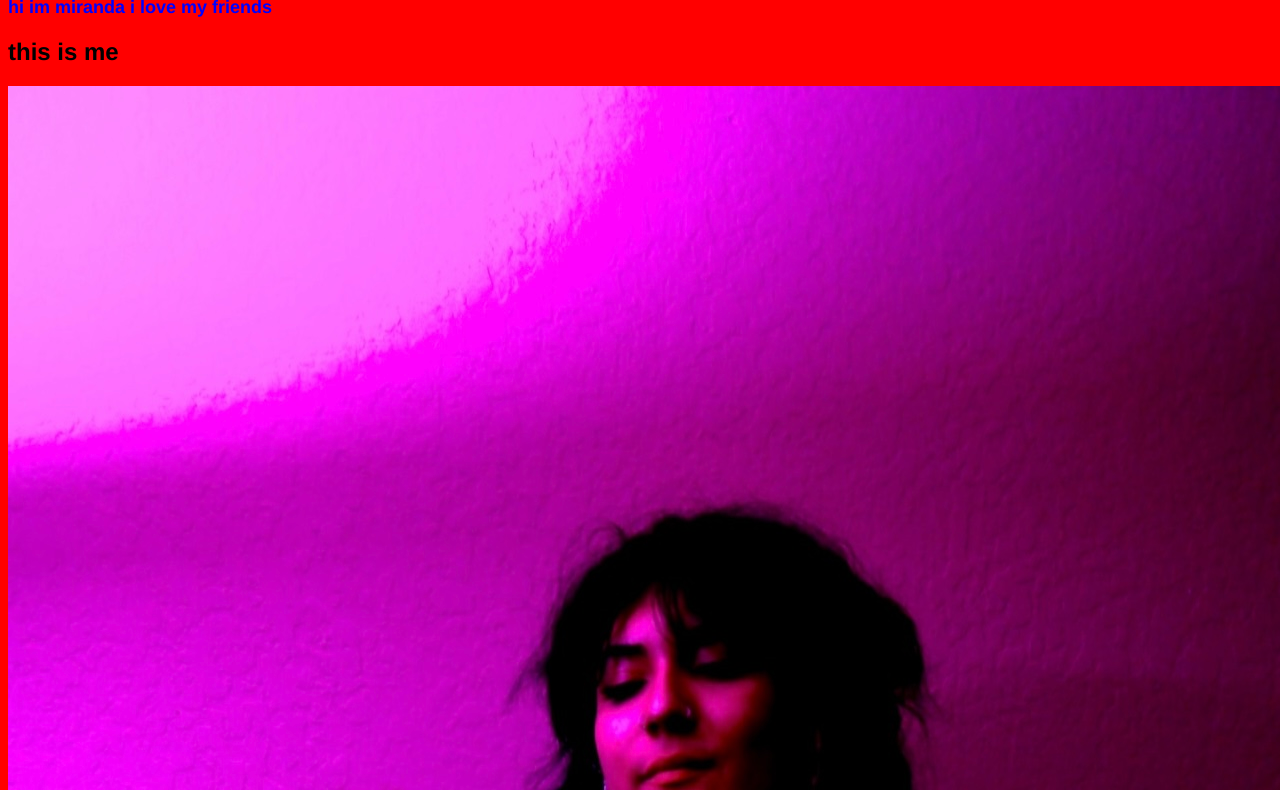
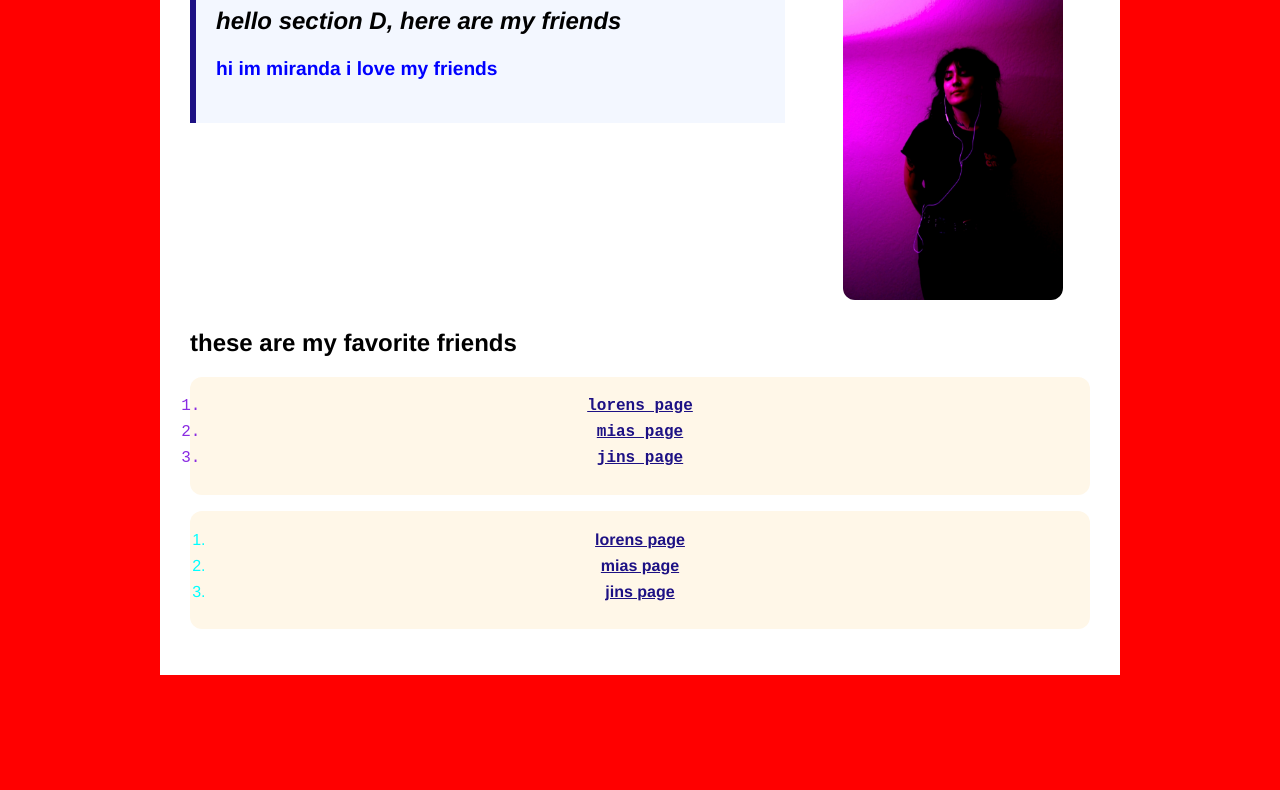
Before and after one commit to mirandapalladino/ART101-26b, a plain HTML site: page index.html in a window 1280 px wide. Shown: the part 131-921 px from the top of the page. After the commit the page ends 814 px from the top, so only its background shows below. Drawn offline with Linux system fonts and the light colour scheme.

Commit message:
finished lab 3

```diff
--- a/ex02.css
+++ b/ex02.css
@@ -16,9 +16,75 @@
 
 .highlight_03 {background-color:purple}
 /* add picture soon*/
-#small-monchhichi IMG {width: 100px}
+#small-monchhichi img {width: 100px}
 
 li.bestfriends {color: blueviolet}
 li.enemies {color:aqua }
 #funfont {font-family: 'Courier New', Courier, monospace;}
-#boringfont
+
+.profile {
+    text-align: center;
+    flex: 1;
+}
+
+#introduction {
+    background: #f3f7ff;
+    padding: 20px;
+    border-left: 6px solid #1d1184;
+    flex: 2;
+}
+
+#introduction h2 {
+    font-style: italic;
+    margin-top: 0;
+}
+
+#introduction p {
+    font-size: 120%;
+    line-height: 1.5;
+}
+
+
+.top-section {
+    display: flex;
+    gap: 30px;
+    align-items: flex-start;
+    margin: 0 0 25px 0;
+}
+
+#page {
+    max-width: 900px;
+    margin: 0 auto 0 auto;
+    background: white;
+    padding: 30px;
+}
+
+
+
+.profile img {
+    width: 220px;
+    border-radius: 12px;
+}
+
+.profile p {
+    font-size: 90%;
+}
+
+.navigation {
+    background: #fff7e8;
+    padding: 20px;
+    border-radius: 12px;
+}
+
+.navigation h2 {
+    margin-top: 0;
+}
+
+.navigation li {
+    margin-bottom: 8px;
+}
+
+.navigation a {
+    color: #1d1184;
+    font-weight: bold;
+}
--- a/index.html
+++ b/index.html
@@ -10,39 +10,55 @@
 
 <body>
 
-    <h1> mirandas favorite friends </h1>
+    <div id="page">
 
-    <h2> hello section D, here are my friends </h2>
+        <div class="top-section">
 
-    <p> hi im miranda i love my friends </p>
+            <div id="introduction">
+                <h1> mirandas favorite friends </h1>
+                <h2> hello section D, here are my friends </h2>
+                <p> hi im miranda i love my friends</p>
+            </div>
 
-    <h2> this is me </h2>
+            <div class="profile">
+                <h2> this is me </h2>
+                <img src="IMG_1105.jpg">
+            </div>
 
-    <img src = "IMG_1105.jpg">
+        </div>
 
-    <h2> these are my favorite friends </h2>
+        <h2> these are my favorite friends </h2>
 
-    <ol id = "funfont">
-        <li class = "bestfriends" > loren </li>
-        <a href = "exercises/loren.html"> lorens page </a> </li>
+        <ol id="funfont" class="navigation">
+            <li class="bestfriends">
+                <a href="exercises/loren.html">
+                    lorens page
+                </a>
+            </li>
 
-        <li class = "bestfriends" > mia </li>
-        <a href = "mia.html"> mias page </a> </li>
+            <li class = "bestfriends" >
+            <a href = "mia.html"> mias page </a> </li>
 
-        <li class = "bestfriends" > jin </li>
-        <a href = "jin.html"> jins page </a> </li>
+            <li class = "bestfriends" >
+            <a href = "jin.html"> jins page </a> </li>
 
-    </ol>
+        </ol>
 
-    <ol>
-        <li class = "enemies"> Daniel </li>
-        <a href = "loren.html"> lorens page </a> </li>
+        <ol class="navigation">
+            <li class = "enemies">
+                <a href = "loren.html"> lorens page </a>
+            </li>
 
-        <li class = "enemies"> Eduardo </li>
-        <a href = "mia.html"> mias page </a> </li>
+            <li class = "enemies">
+                <a href = "mia.html"> mias page </a>
+            </li>
 
-        <li class = "enemies"> cinderella sometimes </li>
-        <a href = "jin.html"> jins page </a> </li>
+            <li class = "enemies">
+                <a href = "jin.html"> jins page </a>
+            </li>
+        </ol>
+
+    </div>
 
 </body>
 </html>
```
